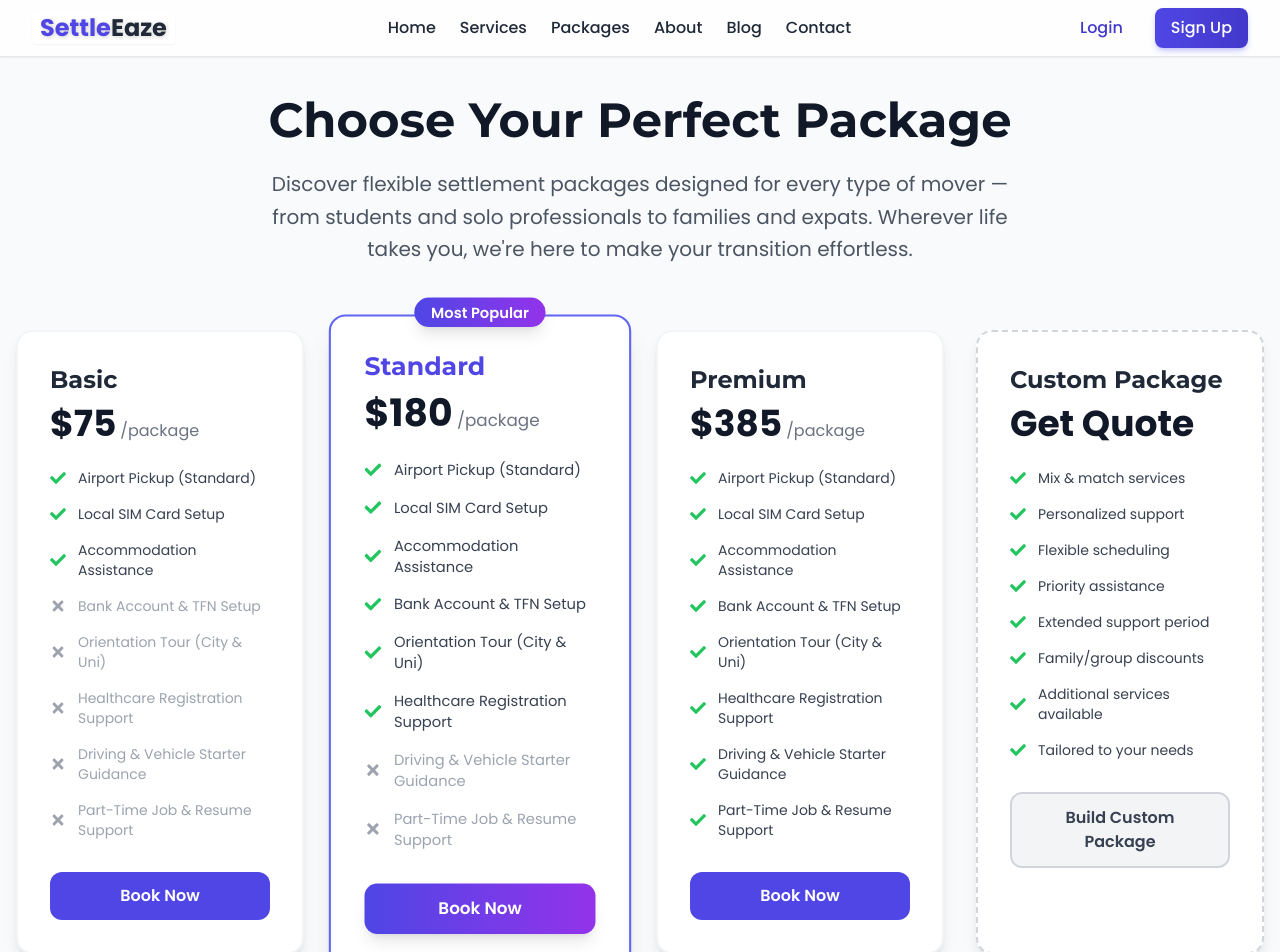
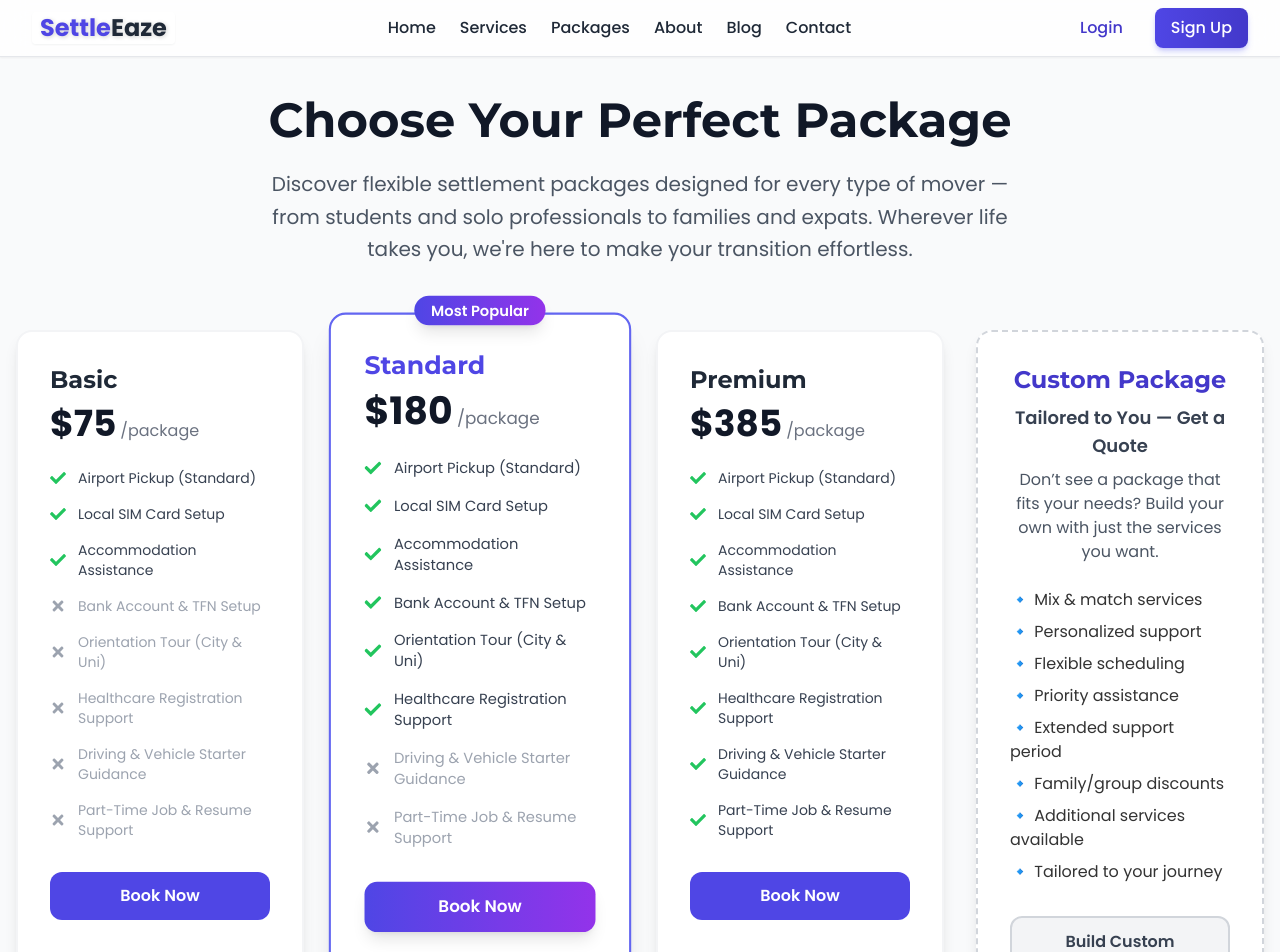
Before and after one commit to syehassanali/settleeaze, a React (Vite) app: page /packages in a window 1280 px wide. Shown: the top 952 px of the page. Built offline with nearby package versions, Linux system fonts and the light colour scheme.

Commit message:
changings required

```diff
--- a/src/components/HeroHeader.jsx
+++ b/src/components/HeroHeader.jsx
@@ -36,9 +36,9 @@ const HeroHeader = () => {
         <h1 className="text-white font-bold leading-tight text-4xl md:text-6xl mb-6">
           New beginnings made easier — in Australia.
         </h1>
-        <p className="text-white text-lg md:text-xl mb-8 max-w-2xl leading-relaxed">
-          Whether you’re coming to study, work, or chase new opportunities — SettleEaze takes the stress out of settling in <span className='font-semibold'>Melbourne, Australia</span>.<br /><br />From airport pickup to housing help, SIM cards to local orientation — we’ve got you covered from the moment you land.
-        </p>
+        <h2 className="text-white text-xl md:text-2xl font-medium mb-6 max-w-2xl">
+          Whether you’re coming to Australia to study, work, or explore new opportunities, SettleEaze takes the stress out of settling in.<br /><br />From airport pickup and housing help to SIM card setup and local orientation — we’ve got your arrival covered, start to finish.
+        </h2>
         <Link
           to="/packages"
           className="inline-block bg-blue-600 hover:bg-blue-700 text-white px-8 py-4 rounded-full font-semibold text-lg shadow-lg transition"
--- a/src/components/PricingCard.jsx
+++ b/src/components/PricingCard.jsx
@@ -10,6 +10,32 @@ const PricingCard = ({
   isCustom = false,
   totalPrice = null
 }) => {
+  if (isCustom) {
+    return (
+      <div className="relative bg-white rounded-2xl shadow-lg border-2 border-dashed border-gray-300 p-8 flex flex-col items-center text-center">
+        <h3 className="text-2xl font-bold mb-2 text-indigo-700">Custom Package</h3>
+        <div className="text-lg font-semibold text-gray-700 mb-2">Tailored to You — Get a Quote</div>
+        <p className="text-gray-600 mb-6">Don’t see a package that fits your needs? Build your own with just the services you want.</p>
+        <ul className="text-left mb-8 space-y-2">
+          <li>🔹 Mix & match services</li>
+          <li>🔹 Personalized support</li>
+          <li>🔹 Flexible scheduling</li>
+          <li>🔹 Priority assistance</li>
+          <li>🔹 Extended support period</li>
+          <li>🔹 Family/group discounts</li>
+          <li>🔹 Additional services available</li>
+          <li>🔹 Tailored to your journey</li>
+        </ul>
+        <button
+          onClick={() => onBookNow({ name, price, features, totalPrice, isCustom })}
+          className="w-full py-3 px-6 rounded-xl font-semibold bg-gray-100 text-gray-700 hover:bg-gray-200 border-2 border-gray-300 transition-all duration-300 transform hover:scale-105"
+        >
+          Build Custom Package
+        </button>
+      </div>
+    );
+  }
+
   return (
     <div className={`
       relative bg-white rounded-2xl shadow-lg border-2 transition-all duration-300 hover:scale-105 hover:shadow-xl
```
